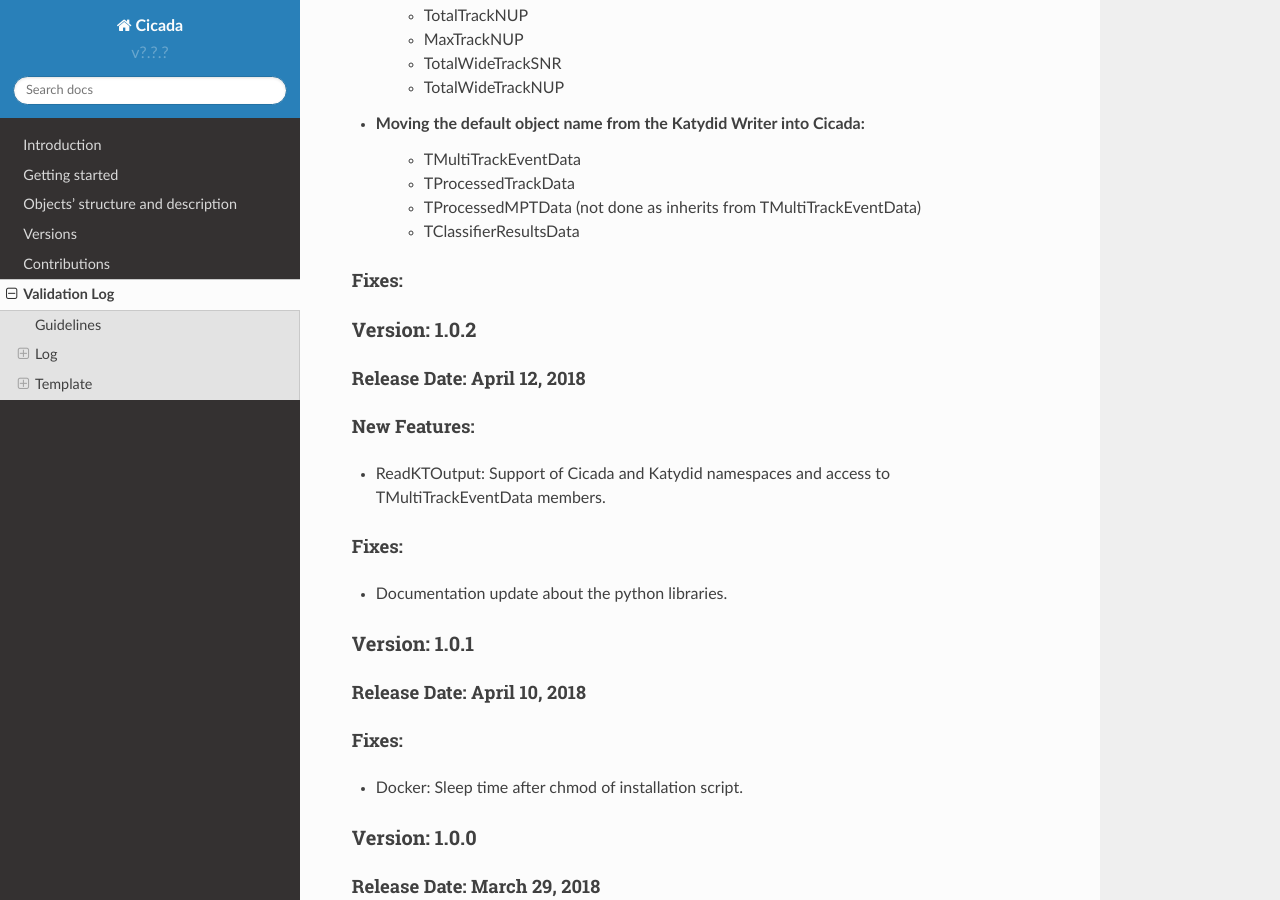
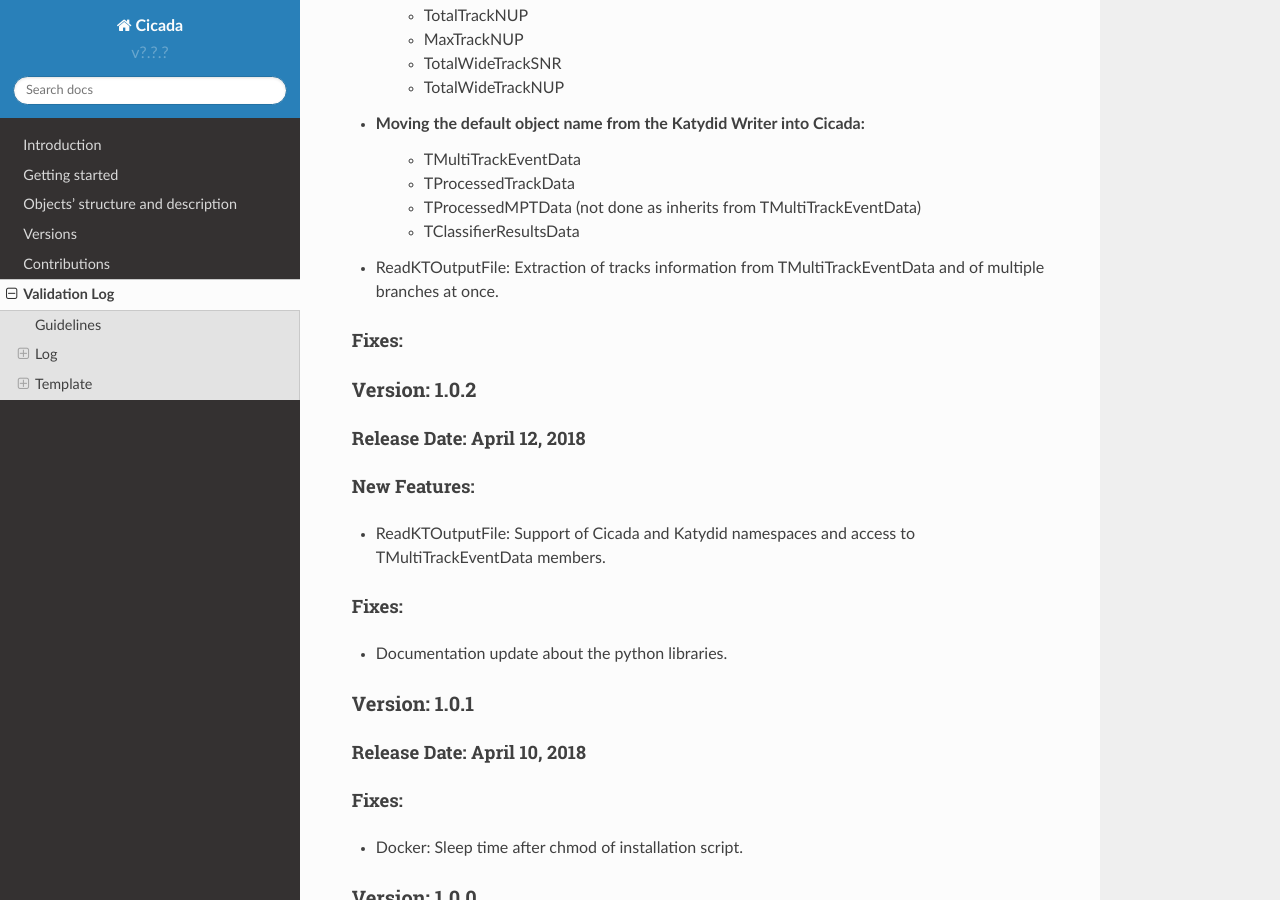
Before and after one commit to project8/cicada, a Sphinx documentation site: the page built from Documentation/ValidationLog.rst, in a window 1280 px wide and 900 px high, scrolled down 786 px. Built offline with Sphinx 7.4.7 and the Read the Docs theme 2.0.0, drawn with Linux system fonts in a browser that asks for light colours.

Commit message:
Update Validation Log

```diff
--- a/Documentation/ValidationLog.rst
+++ b/Documentation/ValidationLog.rst
@@ -42,6 +42,8 @@
       * TProcessedMPTData (not done as inherits from TMultiTrackEventData)
       * TClassifierResultsData
 
+* ReadKTOutputFile: Extraction of tracks information from TMultiTrackEventData and of multiple branches at once.
+
 Fixes:
 ''''''
 
@@ -54,7 +56,7 @@
 New Features:
 '''''''''''''
 
-* ReadKTOutput: Support of Cicada and Katydid namespaces and access to TMultiTrackEventData members.
+* ReadKTOutputFile: Support of Cicada and Katydid namespaces and access to TMultiTrackEventData members.
 
 Fixes:
 ''''''
```
